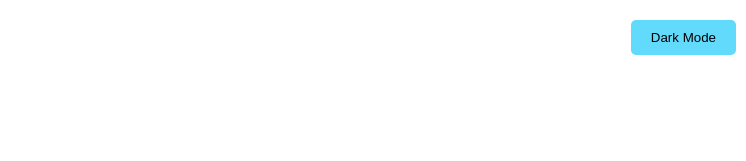
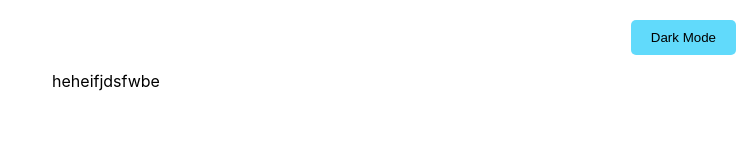
Before and after one commit to cse210-fa24-group3/cse210-tinyfoot-team03, a React (Create React App) app: page / in a window 1280 px wide. Shown: the top 161 px of the page, without its empty margins (534-1280 px from the left). Built offline with nearby package versions, Linux system fonts and the light colour scheme.

Commit message:
dark mode changes

```diff
--- a/src/App.css
+++ b/src/App.css
@@ -50,8 +50,8 @@ body.dark {
 }
 
 .theme-toggle-btn {
+  margin-top: 20px;
   margin-right: 10px;
-  margin-top: 20px;
   align-items: right;
   padding: 10px 20px;
   background-color: #61dafb;
--- a/src/App.js
+++ b/src/App.js
@@ -14,10 +14,14 @@ function App() {
   return (
     <div className={`App ${theme}`}>
       <header className="App-header">
+
         <button onClick={toggleTheme} className="theme-toggle-btn">
           {theme === 'light' ? 'Dark Mode' : 'Light Mode'}
         </button>
+
       </header>
+      {/* enter the text here */}
+      <p>heheifjdsfwbe </p>
     </div>
   );
 }
```
